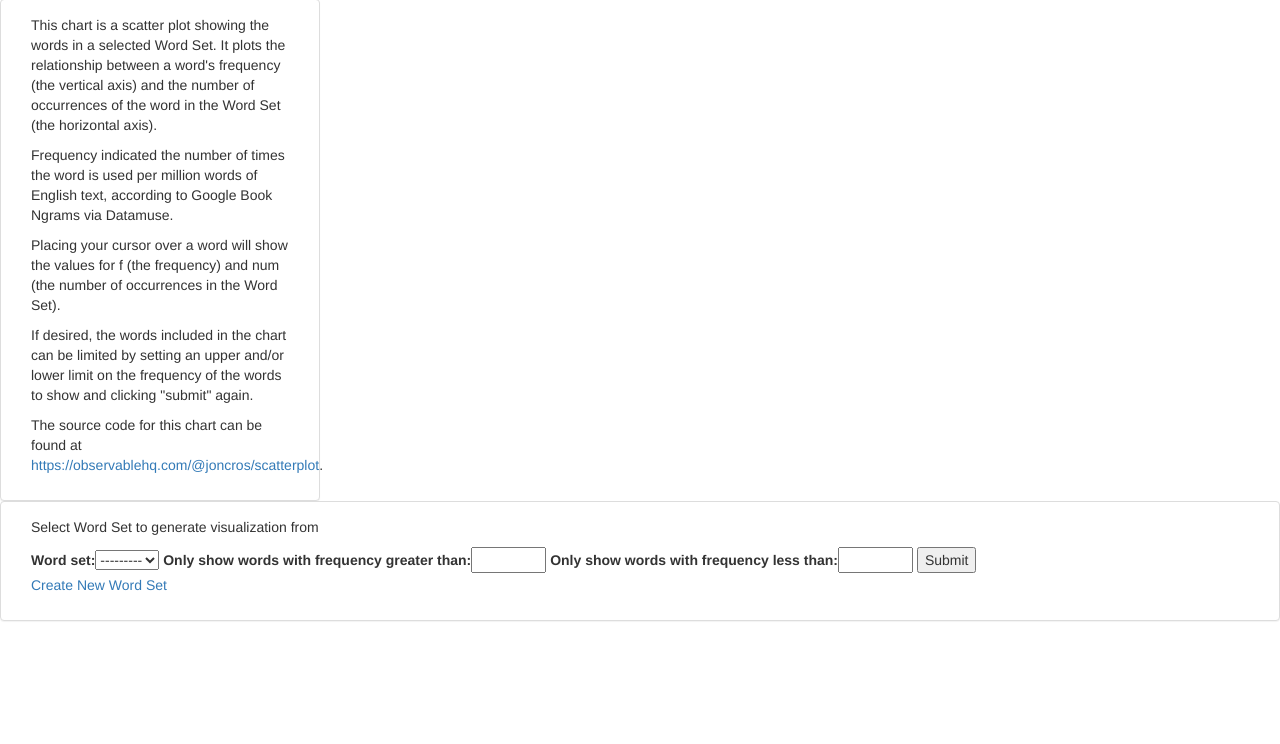
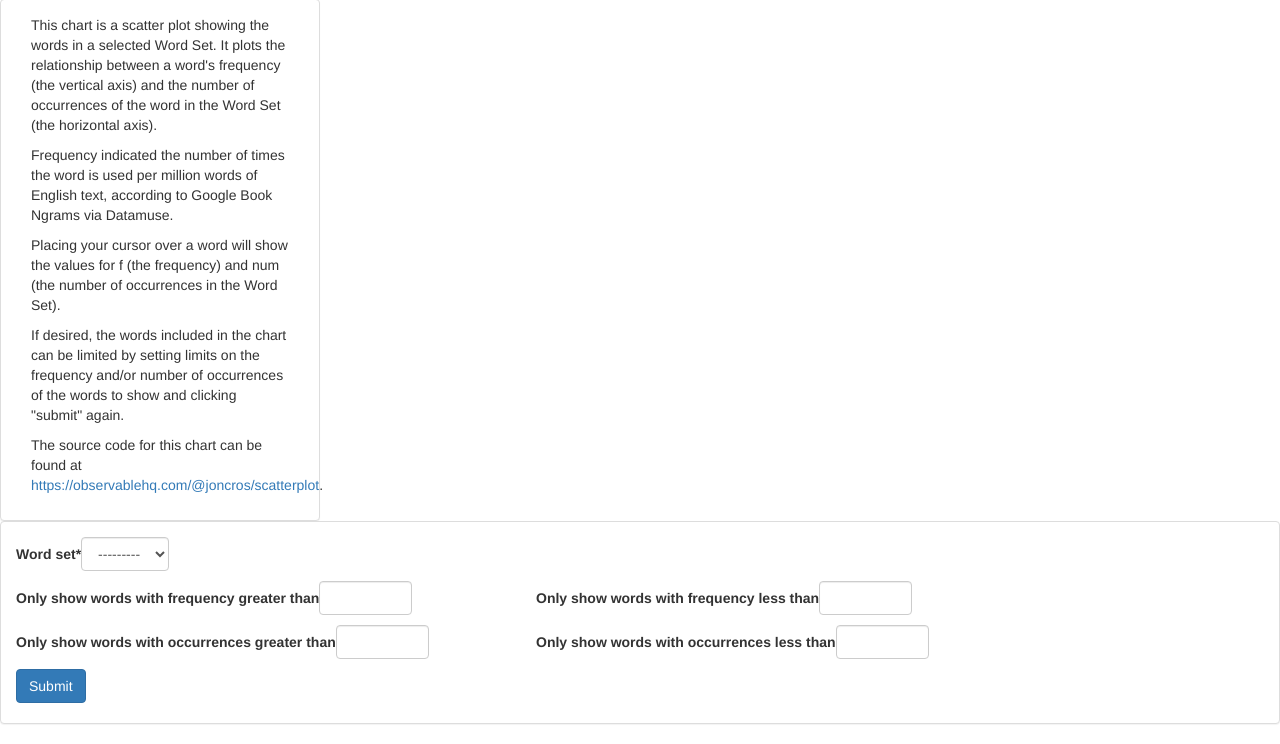
Before and after one commit to joncros/DataMuse_Viz, a Django app: page /words/scatterplot/ in a window 1280 px wide. Shown: the part 97-841 px from the top of the page. Before the commit the page ends 718 px from the top, so only its background shows below. Run offline with Django 3.2, Linux system fonts and the light colour scheme; data that the repository does not hold is empty; some libraries are stand-ins or nearby versions.

Commit message:
add fields to frequency_scatterplot form, render form using crispy-forms

```diff
--- a/words/forms.py
+++ b/words/forms.py
@@ -6,7 +6,7 @@ from typing import List
 import magic
 
 from crispy_forms.helper import FormHelper
-from crispy_forms.layout import Layout, Row, Column
+from crispy_forms.layout import Layout, Row, Column, Div, Submit, Field
 from django import forms
 from django.core.exceptions import ValidationError
 from django.forms import Textarea
@@ -65,8 +65,8 @@ class WordFileField(forms.FileField):
             #   or the em-dash, '--', and any surrounding non-word characters
             #   or the dash -, only when it is surrounded by non-word characters, so that hyphenated words are not split
             pattern_string = f'[{p}\s]+' \
-                '|' '\W*\\-\\-\W*' \
-                '|' '(?<=\W)\\-(?=\W)'
+                             '|' '\W*\\-\\-\W*' \
+                             '|' '(?<=\W)\\-(?=\W)'
 
             # regex pattern from above string
             pattern = re.compile(pattern_string)
@@ -232,3 +232,47 @@ class WordSetChoice(forms.Form):
             if frequency_gt > frequency_lt:
                 raise forms.ValidationError(
                     "frequency less than field must be greater than frequency greater than field")
+
+
+class ScatterplotWordSetChoice(WordSetChoice):
+    """Adds fields for limiting the displayed words by an upper or lower limit on word occurrences."""
+    occurrences_gt = forms.IntegerField(widget=forms.TextInput(attrs={'size': 6}), required=False,
+                                        label="Only show words with occurrences greater than")
+    occurrences_lt = forms.IntegerField(widget=forms.TextInput(attrs={'size': 6}), required=False,
+                                        label="Only show words with occurrences less than")
+
+    def __init__(self, *args, **kwargs):
+        super(ScatterplotWordSetChoice, self).__init__(*args, **kwargs)
+
+        # control rendering using django-crispy-forms
+        self.helper = FormHelper()
+        self.helper.form_class = 'form-horizontal'
+        self.helper.form_method = 'post'
+        self.helper.add_input(Submit('submit', 'Submit', css_class='button'))
+        self.helper.layout = Layout(
+            Div(
+                Div('word_set', css_class='col-lg-12 col-md-12 col-sm-12 col-xs-12'),
+                css_class='form-group'
+            ),
+            Div(
+                Div('frequency_gt', css_class='col-lg-5 col-md-5'),
+                Div('frequency_lt', css_class='col-lg-5 col-md-5'),
+                css_class='form-group'
+            ),
+            Div(
+                Div('occurrences_gt', css_class='col-lg-5 col-md-5'),
+                Div('occurrences_lt', css_class='col-lg-5 col-md-5'),
+                css_class='form-group'
+            ),
+        )
+
+    def clean(self):
+        super().clean()
+        occurrences_gt = self.cleaned_data.get("occurrences_gt")
+        occurrences_lt = self.cleaned_data.get("occurrences_lt")
+
+        if occurrences_gt and occurrences_lt:
+            # Only do something if both fields are valid so far.
+            if occurrences_gt > occurrences_lt:
+                raise forms.ValidationError(
+                    "occurrences less than field must be greater than occurrences greater than field")
--- a/words/templates/words/visualization_frequency_scatterplot.html
+++ b/words/templates/words/visualization_frequency_scatterplot.html
@@ -1,4 +1,6 @@
 {% extends "words/visualization_generic.html" %}
+
+{% load crispy_forms_tags %}
 
 {% block viz %}
     {% if word_data %}
@@ -48,8 +50,8 @@
     in the Word Set).
 </p>
 <p>
-    If desired, the words included in the chart can be limited by setting an upper and/or lower limit on the frequency
-    of the words to show and clicking "submit" again.
+    If desired, the words included in the chart can be limited by setting limits on the frequency and/or number of
+    occurrences of the words to show and clicking "submit" again.
 </p>
 <p>
     The source code for this chart can be found at <a href="https://observablehq.com/@joncros/scatterplot">
@@ -58,12 +60,6 @@
 {% endblock %}
 
 {% block visualization_form %}
-    <p>Select Word Set to generate visualization from</p>
-    <form class="form-inline" action="" method="post">
-        <!--Form used to choose a WordSet to generate the visualization from-->
-        {% csrf_token %}
-        {{ form }}
-        <input type="submit" value="Submit">
-        <p><a href="{% url 'wordset_create' %}?next={{request.path}}">Create New Word Set</a></p>
-    </form>
+    {% crispy form %}
+
 {% endblock %}
--- a/words/views.py
+++ b/words/views.py
@@ -14,7 +14,7 @@ from django.views.generic.base import ContextMixin
 from django.views.generic.edit import CreateView, UpdateView, DeleteView
 
 from words import datamuse_json
-from words.forms import RelatedWordsForm, WordSetCreateForm, WordSetChoice
+from words.forms import RelatedWordsForm, WordSetCreateForm, WordSetChoice, ScatterplotWordSetChoice
 from words.models import WordSet, Word
 
 # Get an instance of a logger
@@ -100,7 +100,7 @@ def visualization_frequency_scatterplot(request):
     }
 
     if request.method == 'POST':
-        form = WordSetChoice(request.POST)
+        form = ScatterplotWordSetChoice(request.POST)
 
         if form.is_valid():
             set_instance = form.cleaned_data['word_set']
@@ -115,7 +115,11 @@ def visualization_frequency_scatterplot(request):
             if form.cleaned_data['frequency_lt']:
                 queryset = queryset.filter(word__frequency__lt=form.cleaned_data['frequency_lt'])
 
-            # todo fields to limit displayed words by number of occurrences
+            # apply limits on word occurrences (if any)
+            if form.cleaned_data['occurrences_gt']:
+                queryset = queryset.filter(occurrences__gt=form.cleaned_data['occurrences_gt'])
+            if form.cleaned_data['occurrences_lt']:
+                queryset = queryset.filter(occurrences__lt=form.cleaned_data['occurrences_lt'])
 
             logger.debug(queryset)
 
@@ -144,13 +148,13 @@ def visualization_frequency_scatterplot(request):
             try:
                 wordset = WordSet.objects.get(id=wordset_id)
                 logger.debug(f'Initial WordSet from url: {wordset_id} {wordset}')
-                form = WordSetChoice(initial={'word_set': wordset})
+                form = ScatterplotWordSetChoice(initial={'word_set': wordset})
             except WordSet.DoesNotExist:
                 logger.info(f'WordSet id {wordset_id} passed to frequency visualization scatterplot, but no WordSet '
                             f'with this id exists.')
-                form = WordSetChoice()
+                form = ScatterplotWordSetChoice()
         else:
-            form = WordSetChoice()
+            form = ScatterplotWordSetChoice()
 
     # always add form to context
     context['form'] = form
```
Also changed, not shown: words/tests/test_forms.py (+51 -2 lines).
